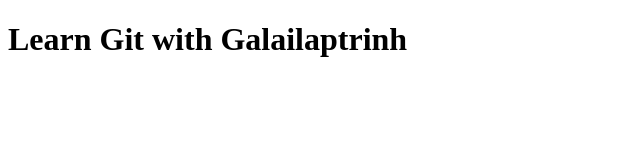
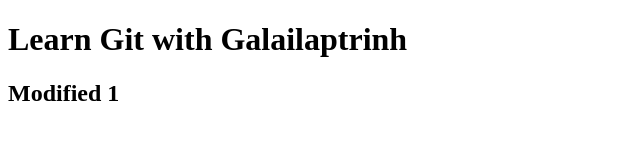
Before and after one commit to bentri23/du_an_1, a plain HTML site: page index.html in a window 1280 px wide. Shown: the whole page, without its empty margins (0-640 px from the left). Drawn offline with Linux system fonts and the light colour scheme.

Commit message:
Sua lan 1

```diff
--- a/index.html
+++ b/index.html
@@ -7,5 +7,6 @@
 </head>
 <body>
     <h1>Learn Git with Galailaptrinh</h1>
+    <h2>Modified 1</h2>
 </body>
 </html>
```
